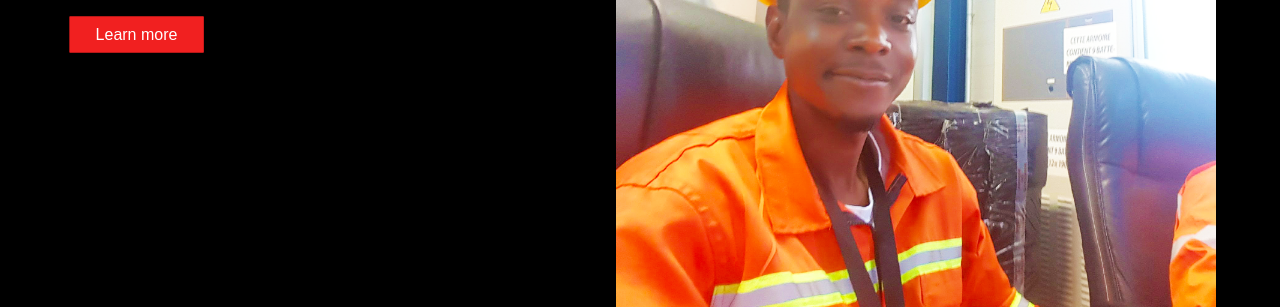
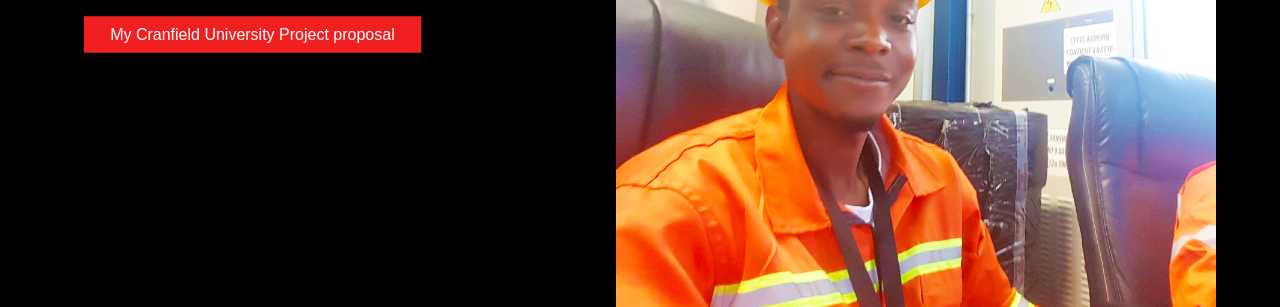
Before and after one commit to dapartners/kwa, a plain HTML site: page index.html in a window 1280 px wide. Shown: the part 424-731 px from the top of the page. Drawn offline with nearby package versions, Linux system fonts and the light colour scheme; a script that the page names is missing.

Commit message:
Update index.html
changed the teams

```diff
--- a/index.html
+++ b/index.html
@@ -71,7 +71,7 @@
         <h3>Hello, my name is</h3>
         <h1>KWA Clovis D</h1>
         <h4>And I'm a <span id="type1"></span></h4>
-        <a href="#skills">Learn more</a>
+        <a href="#teams">My Cranfield University Project proposal</a>
       </div>
 
       <img class="banner" src="./bg.png" alt="" />
```
